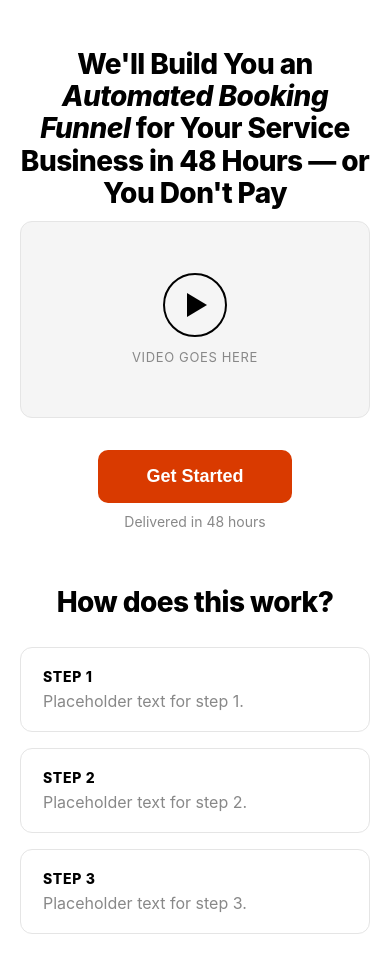
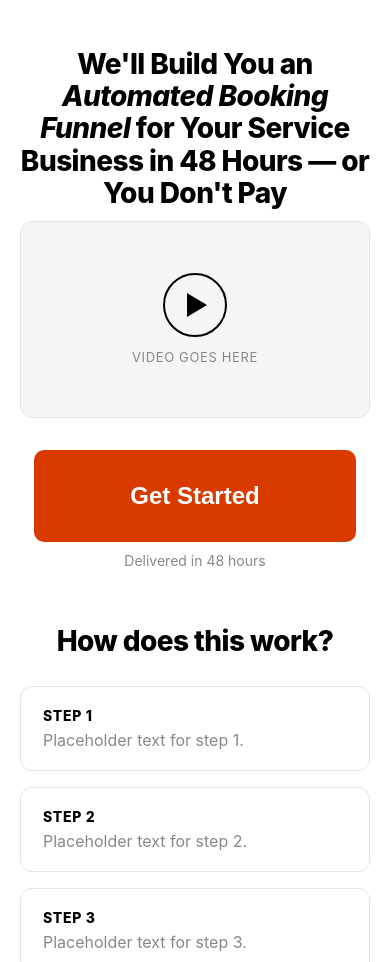
Before and after one commit to scalblio23/lto-2, a plain HTML site: page index.html in a window 390 px wide. Shown: the top 962 px of the page. Drawn offline with Linux system fonts and the light colour scheme.

Commit message:
Double the size of the CTA buttons
Padding goes from 16px/48px to 32px/96px and the label from 18px to
24px, taking each button from roughly 186x53 to 321x92. max-width caps
them at the viewport so the wider button still fits on small screens.

Co-Authored-By: Claude Opus 5 <noreply@anthropic.com>
Claude-Session: https://claude.ai/code/session_01G2BLn5MMkfPTXrwPdyLLk8

```diff
--- a/index.html
+++ b/index.html
@@ -67,9 +67,10 @@
     color:#ffffff;
     border:none;
     border-radius:10px;
-    padding:16px 48px;
-    font-size:18px;
+    padding:32px 96px;
+    font-size:24px;
     font-weight:700;
+    max-width:100%;
     cursor:pointer;
     transition:opacity .15s ease;
   }
```
